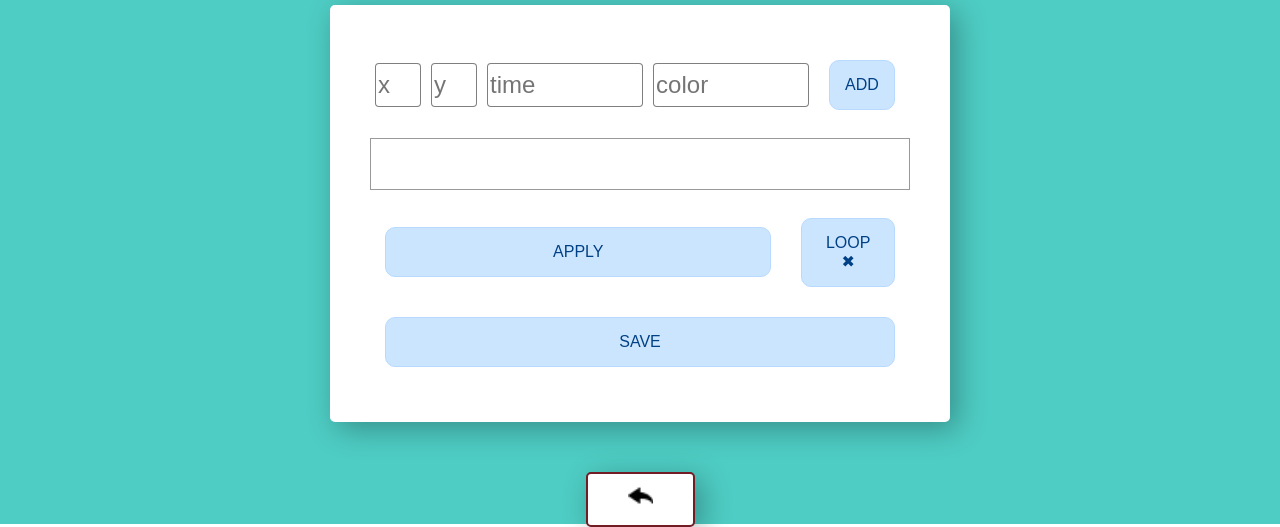
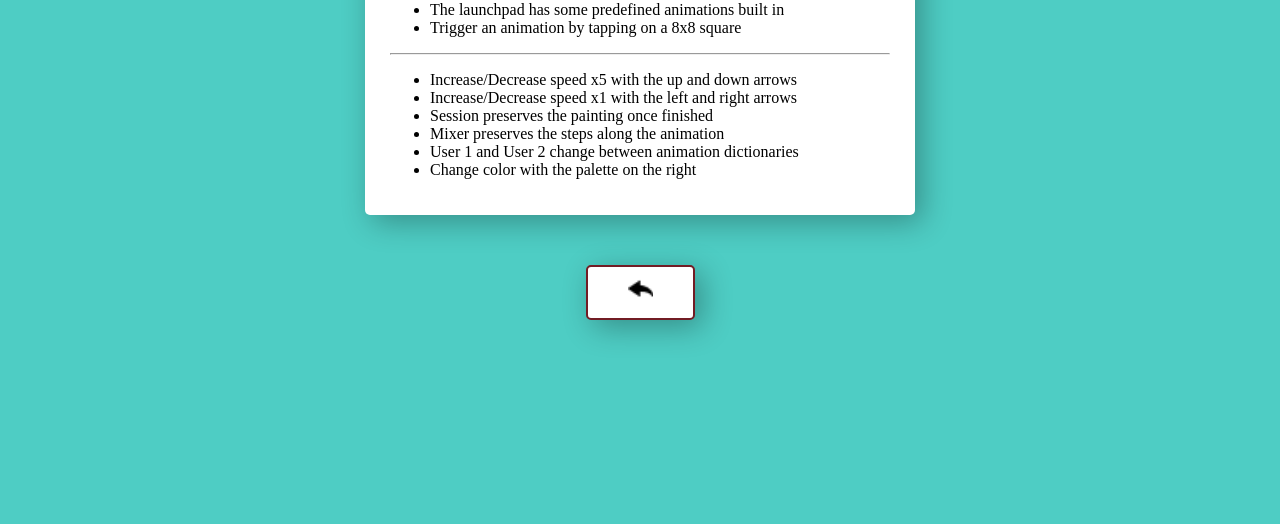
Before and after one commit to hecmocer-pro/launchgames, a website: page front/Animations.html in a window 1280 px wide. Shown: the part 276-803 px from the top of the page. Drawn offline with Linux system fonts and the light colour scheme; no server answers.

Commit message:
feat(*) - update favicon and deprecate animations UI

```diff
--- a/front/Animations.html
+++ b/front/Animations.html
@@ -6,7 +6,7 @@
     <meta name="viewport" content="width=device-width, initial-scale=1.0, maximum-scale=1.0, minimum-scale=1.0, user-scalable=no" />
     <link rel="stylesheet" type="text/css" href="./Styles/styles.css">
     <link rel="stylesheet" type="text/css" href="./Styles/Animations.css">
-    <link rel="shortcut icon" type="image/x-icon" href="./Media/favicon.ico" >
+    <link rel="icon" type="image/png" href="./Media/favicon.png">
 
   </head>
 <body>
@@ -15,17 +15,24 @@
       <div class="instruction-title">Instructions</div>
       <div>
         <ul>
-          <li>Edit a custom animation</li>
-          <li>Try it out with the apply button</li>
-          <li>Save it to a .txt file to be able to paste it back later</li>
+          <li>The launchpad has some predefined animations built in</li>
+          <li>Trigger an animation by tapping on a 8x8 square</li>
         </ul>
         <hr>
         <ul>
-          <li>The launchpad has some predefined animations built in</li>
-          <li>Trigger an animation by tapping on a 8x8 square</li>
+          <li>Increase/Decrease speed x5 with the up and down arrows</li>
+          <li>Increase/Decrease speed x1 with the left and right arrows</li>
+          <li>Session preserves the painting once finished</li>
+          <li>Mixer preserves the steps along the animation</li>
+          <li>User 1 and User 2 change between animation dictionaries</li>
+          <li>Change color with the palette on the right</li>
         </ul>
       </div>
     </div>
+    <!--
+This chunk was made to be able to setup animations from the UI
+After breaking it, I decided to deprecate it because of its complexity and lack of use.
+
       <div class="game-input-container">
         <div class="game-control-container">
             <div><input type="text" class="animations-input animations-input-xs" id="animations-x" placeholder="x"></div>
@@ -43,8 +50,9 @@
           <button class="game-btn" id="animations-save">SAVE</button>
         </div>
       </div>
+    </div>
+  -->
   <a href="../" class="game-closeBtn"><img class="backbutton" src="./Media/icon.png"></img></a>
-  </div>
   <div id="toastSlot"></div>
 
   <script src="./Scripts/socket-io.min.js"></script>
--- a/front/Scripts/Animations.js
+++ b/front/Scripts/Animations.js
@@ -1,4 +1,9 @@
 const selectedGame = 'Animations';
+
+/*
+This chunk was made to be able to setup animations from the UI
+After breaking it, I decided to deprecate it because of its complexity and lack of use.
+
 
 (function() {
   const x = document.querySelector('#animations-x');
@@ -58,3 +63,4 @@ const selectedGame = 'Animations';
     color.value = null;
   }
 })();
+*/
--- a/front/Styles/styles.css
+++ b/front/Styles/styles.css
@@ -129,7 +129,7 @@ body {
   font-size: 24px;
 }
 .game-instruction {
-  width: 400px;
+  width: 500px;
   margin-bottom: 50px;
   background: white;
   padding: 20px 25px;
```
Also changed, not shown: front/Freepaint.html (+1 -1 lines), front/Instruments.html (+1 -1 lines), front/Messages.html (+1 -1 lines), front/menu.html (+1 -1 lines), Favicons/Launchgames_1.png (added), Favicons/Launchgames_2.png (added), Favicons/Launchgames_3.png (added), Favicons/Launchgames_4.png (added), Favicons/Launchgames_5.png (added), Favicons/Launchgames_6.png (added), Favicons/Launchgames_7.png (added), Favicons/Launchgames_8.png (added), Favicons/Launchgames_9.png (added), Favicons/favicon.png (added), 1 more files. Lines whose indentation alone changed are shown as unchanged.
